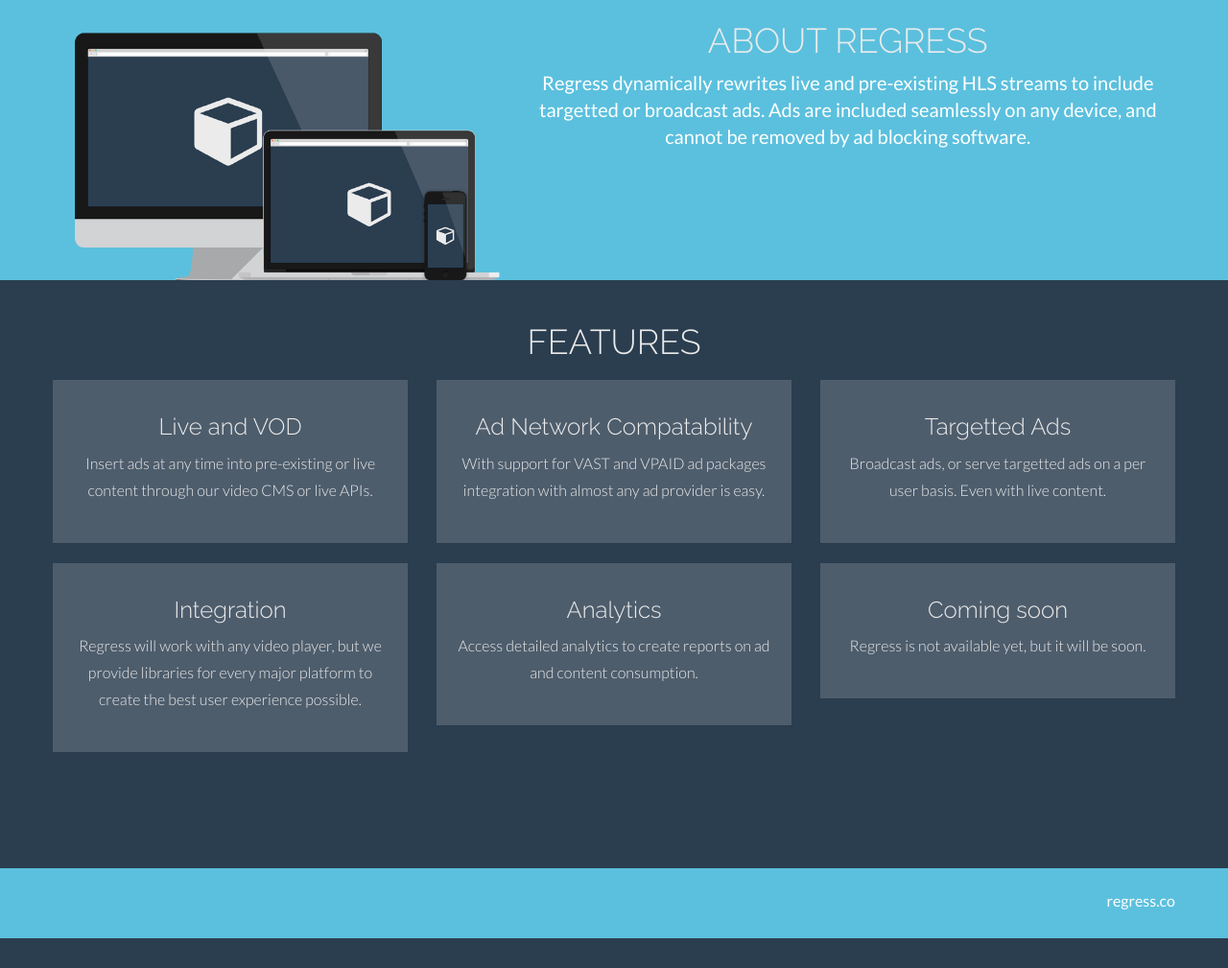
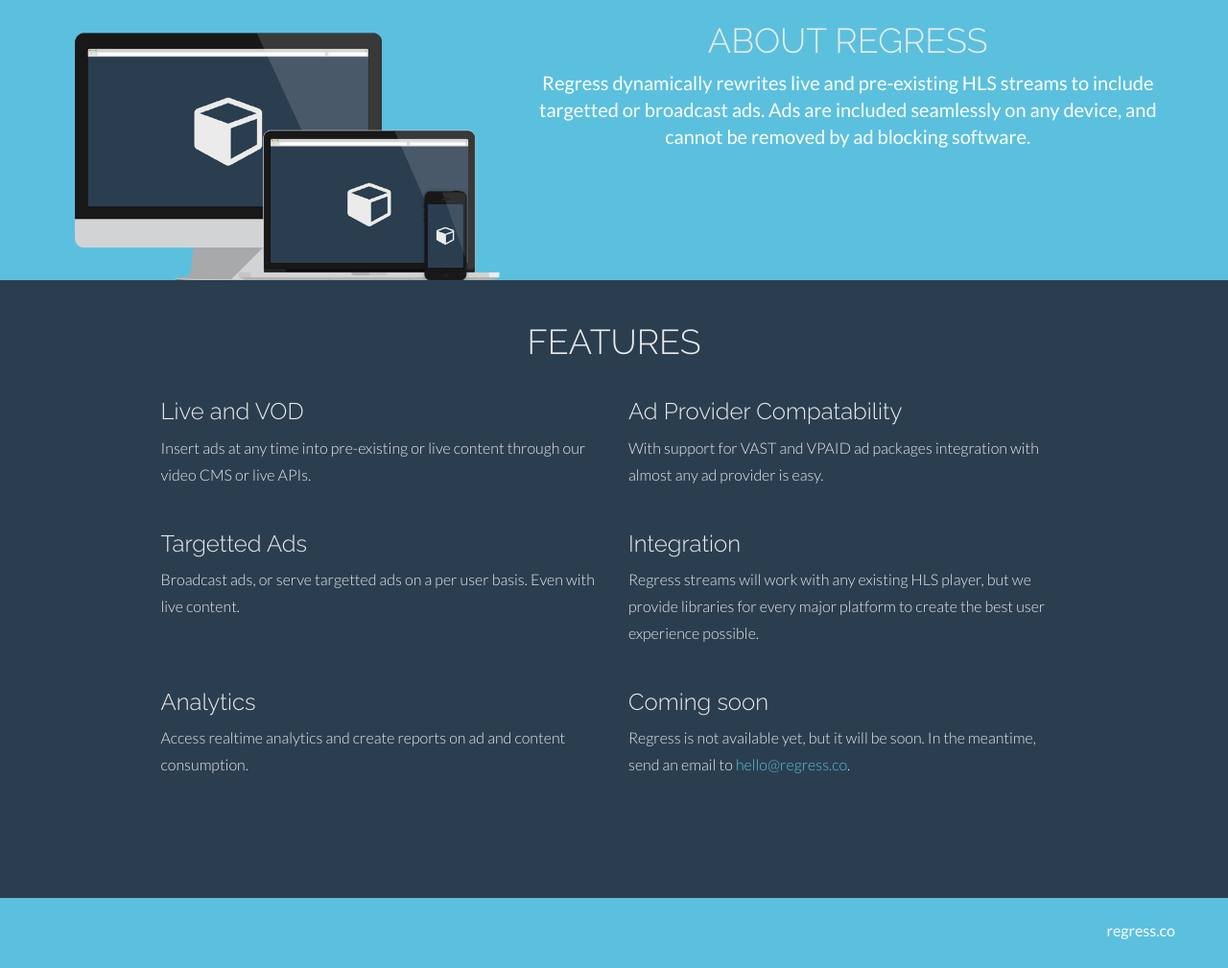
Before and after one commit to regress/regress.github.io, a plain HTML site: page index.html in a window 1280 px wide. Shown: the part 798-1807 px from the top of the page at 96% size. Before the commit the page ends 1776 px from the top, so only its background shows below. Drawn offline with nearby package versions, Linux system fonts and the light colour scheme.

Commit message:
rewworked features section

```diff
--- a/css/main.css
+++ b/css/main.css
@@ -68,7 +68,7 @@ p {
 
 /* Links */
 a {
-    color: #f85c37;
+    color: #5bc0de;
     word-wrap: break-word;
 
     -webkit-transition: color 0.1s ease-in, background 0.1s ease-in;
--- a/index.html
+++ b/index.html
@@ -116,71 +116,46 @@ features:
 <section id="features"></section>
   <div id="pricing">
     <div class="container">
-      <div class="row centered">
-        <div class="col-lg-10 col-lg-offset-1  centered">
+      <div class="row">
+        <div class="col-lg-10 col-lg-offset-1 centered">
           <h1>FEATURES<h1>
+        </div>
       </div>
 
       <div class="row">
 
-          <div class="col-lg-4">
-            <div class="panel">
-              <div class="panel-body">
+        <div class="col-lg-5 col-lg-offset-1 ">
           <h3>Live and VOD</h3>
           <p>Insert ads at any time into pre-existing or live content through our video CMS or live APIs.</p>
         </div>
-            </div>
+
+        <div class="col-lg-5 ">
+          <h3>Ad Provider Compatability</h3>
+          <p>With support for VAST and VPAID ad packages integration with almost any ad provider is easy.</p>
         </div>
 
-          <div class="col-lg-4">
-            <div class="panel">
-              <div class="panel-body">
-                <h3>Ad Network Compatability</h3>
-                <p>With support for VAST and VPAID ad packages integration with almost any ad provider is easy.</p>
-              </div>
-            </div>
-          </div>
-
-          <div class="col-lg-4">
-            <div class="panel">
-              <div class="panel-body">
+        <div class="col-lg-5 col-lg-offset-1">
           <h3>Targetted Ads</h3>
           <p>Broadcast ads, or serve targetted ads on a per user basis. Even with live content.</p>
         </div>
-            </div>
+
+        <div class="col-lg-5">
+          <h3>Integration</h3>
+          <p>Regress streams will work with any existing HLS player, but we provide libraries for every major platform to create the best user experience possible.</p>
         </div>
 
-          <div class="col-lg-4">
-            <div class="panel">
-              <div class="panel-body">
-                <h3>Integration</h3>
-                <p>Regress will work with any video player, but we provide libraries for every major platform to create the best user experience possible.</p>
-              </div>
-            </div>
+        <div class="col-lg-5 col-lg-offset-1 ">
+          <h3>Analytics</h3>
+          <p>Access realtime analytics and create reports on ad and content consumption.</p>
         </div>
 
-          <div class="col-lg-4">
-            <div class="panel">
-              <div class="panel-body">
-                <h3>Analytics</h3>
-                <p>Access detailed analytics to create reports on ad and content consumption.</p>
+        <div class="col-lg-5">
+          <h3>Coming soon</h3>
+          <p>Regress is not available yet, but it will be soon. In the meantime, send an email to <a href='ma&#105;l&#116;&#111;&#58;%68%6&#53;llo&#64;r%&#54;5%&#54;7%7&#50;e&#115;s%2Ec%&#54;F'>&#104;e&#108;lo&#64;&#114;egress&#46;co</a>.</p>
         </div>
-            </div>
-          </div>
-
-          <div class="col-lg-4">
-            <div class="panel">
-              <div class="panel-body">
-                <h3>Coming soon</h3>
-                <p>Regress is not available yet, but it will be soon.</p>
-              </div>
-            </div>
-          </div>
-
 
       </div>
 
-      </div>
   	</div>
   </div>
 
```
Also changed, not shown: img/background3.jpg. Lines whose indentation alone changed are shown as unchanged.
